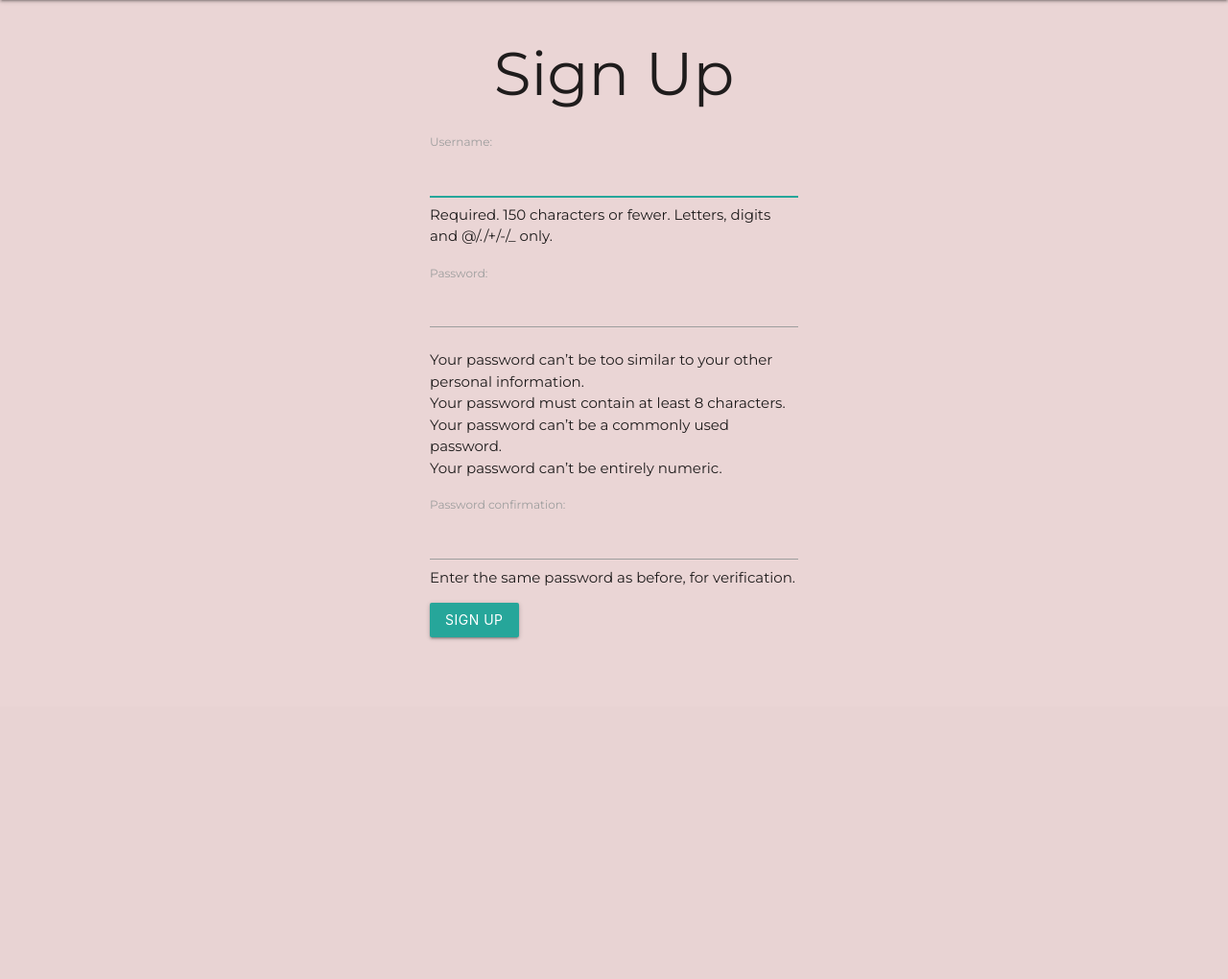
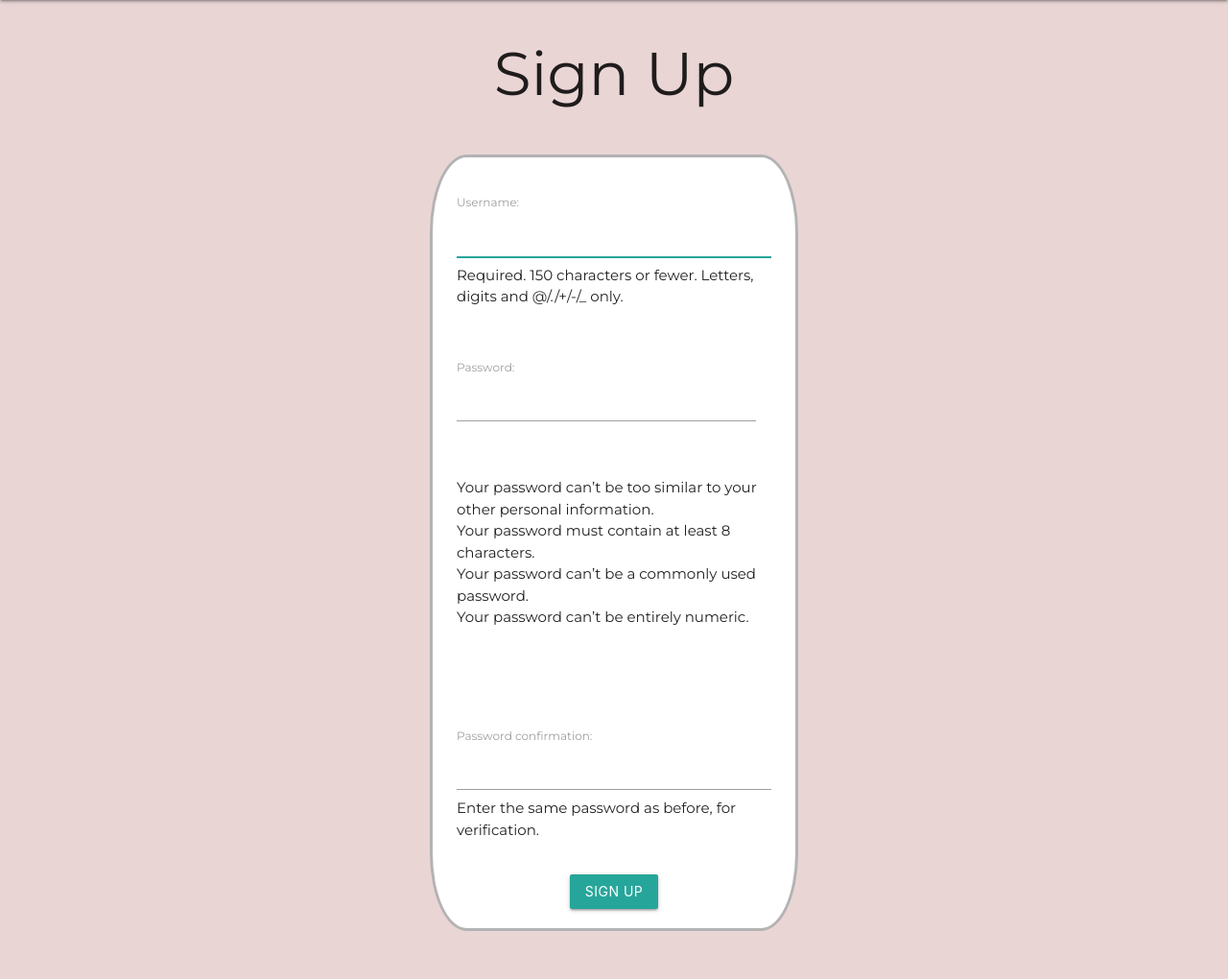
Before and after one commit to adamascencio/lovestruck, a Django app: page /accounts/signup/ in a window 1280 px wide. Shown: the part 64-1084 px from the top of the page at 96% size. Before the commit the page ends 731 px from the top, so only its background shows below. Run offline with Django 4.2, Linux system fonts and the light colour scheme.

Commit message:
update styling on signup form

```diff
--- a/main_app/static/css/style.css
+++ b/main_app/static/css/style.css
@@ -88,6 +88,18 @@ img {
   background-color: white;
   border: 3px solid #534c4c;
   padding: 20px;
+}
+
+#sign-up-form {
+  display: flex;
+  flex-direction: column;
+  align-items: flex-start;
+  background: white;
+  margin: 50px auto;
+  padding: 20px 25px;
+  border: 3px solid #b3b3b3;
+  border-radius: 10%;
+  gap: 20px;
 }
 
 /* Navbar */
--- a/main_app/templates/registration/signup.html
+++ b/main_app/templates/registration/signup.html
@@ -1,10 +1,10 @@
 {% extends 'base.html' %}
 {% block content %}
 <h1 class="center">Sign Up</h1>
-<form action="{% url 'signup' %}" method="POST">
+<form id="sign-up-form" action="{% url 'signup' %}" method="POST">
   {% csrf_token %}
   {{ form.as_p }}
-  <input type="submit" class="btn" value="sign up">
+  <input type="submit" class="btn margin" value="sign up">
 </form>
 
 {% endblock %}
```
